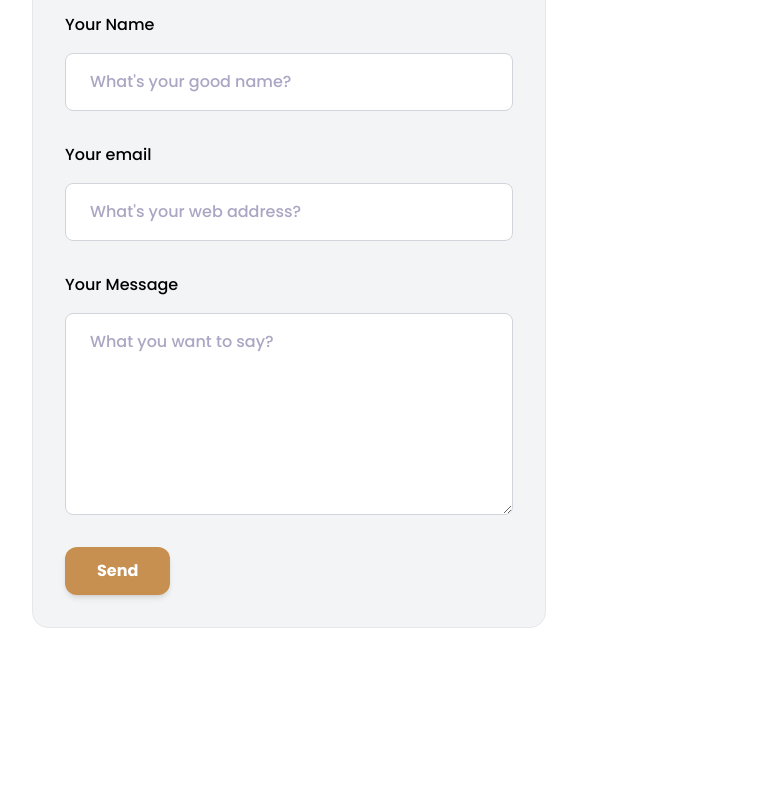
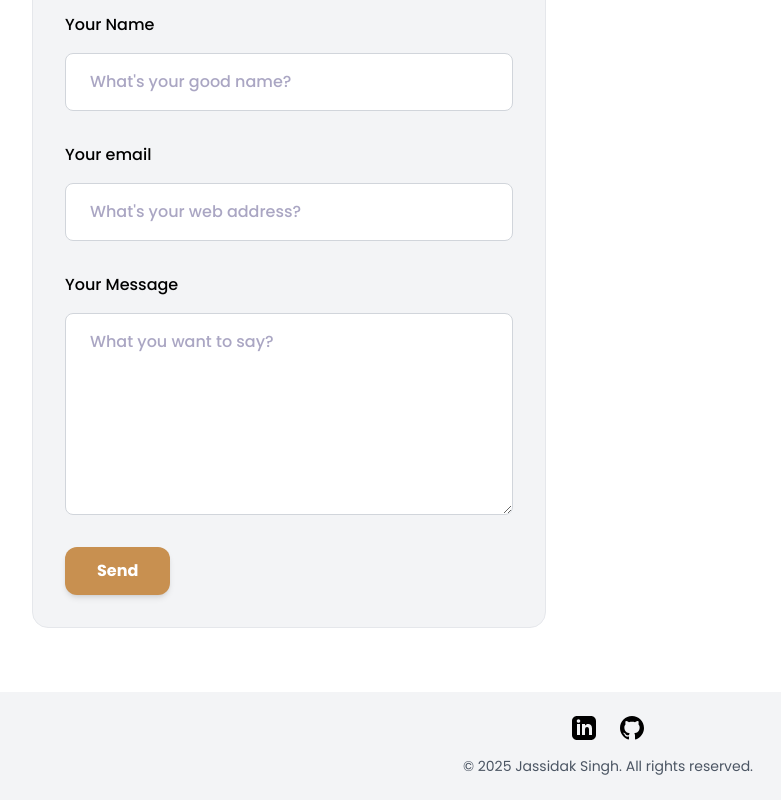
Before and after one commit to jassidaksingh/Personal-Portfolio, a React (Vite) app: page / in a window 1280 px wide. Shown: the part 5305-6105 px from the top of the page, without its empty margins (32-813 px from the left). Before the commit the page ends 5997 px from the top, so only its background shows below. Built offline with nearby package versions, Linux system fonts and the light colour scheme.

Commit message:
feat: included a footer

```diff
--- a/src/App.jsx
+++ b/src/App.jsx
@@ -1,5 +1,5 @@
 import { BrowserRouter } from "react-router-dom";
-import { About, Contact, Experience, Hero, Navbar, Tech, Works } from "./components";
+import { About, Contact, Experience, Hero, Navbar, Tech, Works, Footer } from "./components";
 import { ThemeProvider } from "./components/ThemeProvider";
 
 const App = () => {
@@ -18,6 +18,7 @@
           <div className='relative z-0'>
             <Contact />
           </div>
+          <Footer />
         </div>
       </BrowserRouter>
     </ThemeProvider>
--- /dev/null
+++ b/src/components/Footer.jsx
@@ -0,0 +1,48 @@
+import React from 'react';
+import { useTheme } from "./ThemeProvider";
+
+const Footer = () => {
+  const { isDarkMode } = useTheme();
+
+  return (
+    <footer className={`${
+      isDarkMode ? 'bg-[#1b1b1f]' : 'bg-[#f3f4f6]'
+    } py-6`}>
+      <div className="max-w-7xl mx-auto px-6 flex justify-center items-center gap-6">
+        <a
+          href="https://www.linkedin.com/in/jassidak-singh/"
+          target="_blank"
+          rel="noopener noreferrer"
+          className="hover:opacity-80"
+        >
+          <svg
+            xmlns="http://www.w3.org/2000/svg"
+            className={`w-6 h-6 ${isDarkMode ? 'text-white' : 'text-black'}`}
+            fill="currentColor"
+            viewBox="0 0 24 24">
+            <path d="M19 0h-14c-2.761 0-5 2.239-5 5v14c0 2.761 2.239 5 5 5h14c2.762 0 5-2.239 5-5v-14c0-2.761-2.238-5-5-5zm-11 19h-3v-11h3v11zm-1.5-12.268c-.966 0-1.75-.79-1.75-1.764s.784-1.764 1.75-1.764 1.75.79 1.75 1.764-.783 1.764-1.75 1.764zm13.5 12.268h-3v-5.604c0-3.368-4-3.113-4 0v5.604h-3v-11h3v1.765c1.396-2.586 7-2.777 7 2.476v6.759z"/>
+          </svg>
+        </a>
+        <a
+          href="https://github.com/jassidaksingh"
+          target="_blank"
+          rel="noopener noreferrer"
+          className="hover:opacity-80"
+        >
+          <svg
+            xmlns="http://www.w3.org/2000/svg"
+            className={`w-6 h-6 ${isDarkMode ? 'text-white' : 'text-black'}`}
+            fill="currentColor"
+            viewBox="0 0 24 24">
+            <path d="M12 0c-6.626 0-12 5.373-12 12 0 5.302 3.438 9.8 8.207 11.387.599.111.793-.261.793-.577v-2.234c-3.338.726-4.033-1.416-4.033-1.416-.546-1.387-1.333-1.756-1.333-1.756-1.089-.745.083-.729.083-.729 1.205.084 1.839 1.237 1.839 1.237 1.07 1.834 2.807 1.304 3.492.997.107-.775.418-1.305.762-1.604-2.665-.305-5.467-1.334-5.467-5.931 0-1.311.469-2.381 1.236-3.221-.124-.303-.535-1.524.117-3.176 0 0 1.008-.322 3.301 1.23.957-.266 1.983-.399 3.003-.404 1.02.005 2.047.138 3.006.404 2.291-1.552 3.297-1.23 3.297-1.23.653 1.653.242 2.874.118 3.176.77.84 1.235 1.911 1.235 3.221 0 4.609-2.807 5.624-5.479 5.921.43.372.823 1.102.823 2.222v3.293c0 .319.192.694.801.576 4.765-1.589 8.199-6.086 8.199-11.386 0-6.627-5.373-12-12-12z"/>
+          </svg>
+        </a>
+      </div>
+      <p className={`text-center mt-4 text-sm ${isDarkMode ? 'text-gray-400' : 'text-gray-600'}`}>
+        © {new Date().getFullYear()} Jassidak Singh. All rights reserved.
+      </p>
+    </footer>
+  );
+};
+
+export default Footer;
--- a/src/components/index.js
+++ b/src/components/index.js
@@ -6,6 +6,7 @@
 import Experience from './Experience';
 import Works from './Works';
 import Contact from './Contact';
+import Footer from './Footer';
 
 export {
   Hero,
@@ -17,4 +18,5 @@
   Contact,
   ComputersCanvas,
   BallCanvas,
+  Footer,
 }
```
